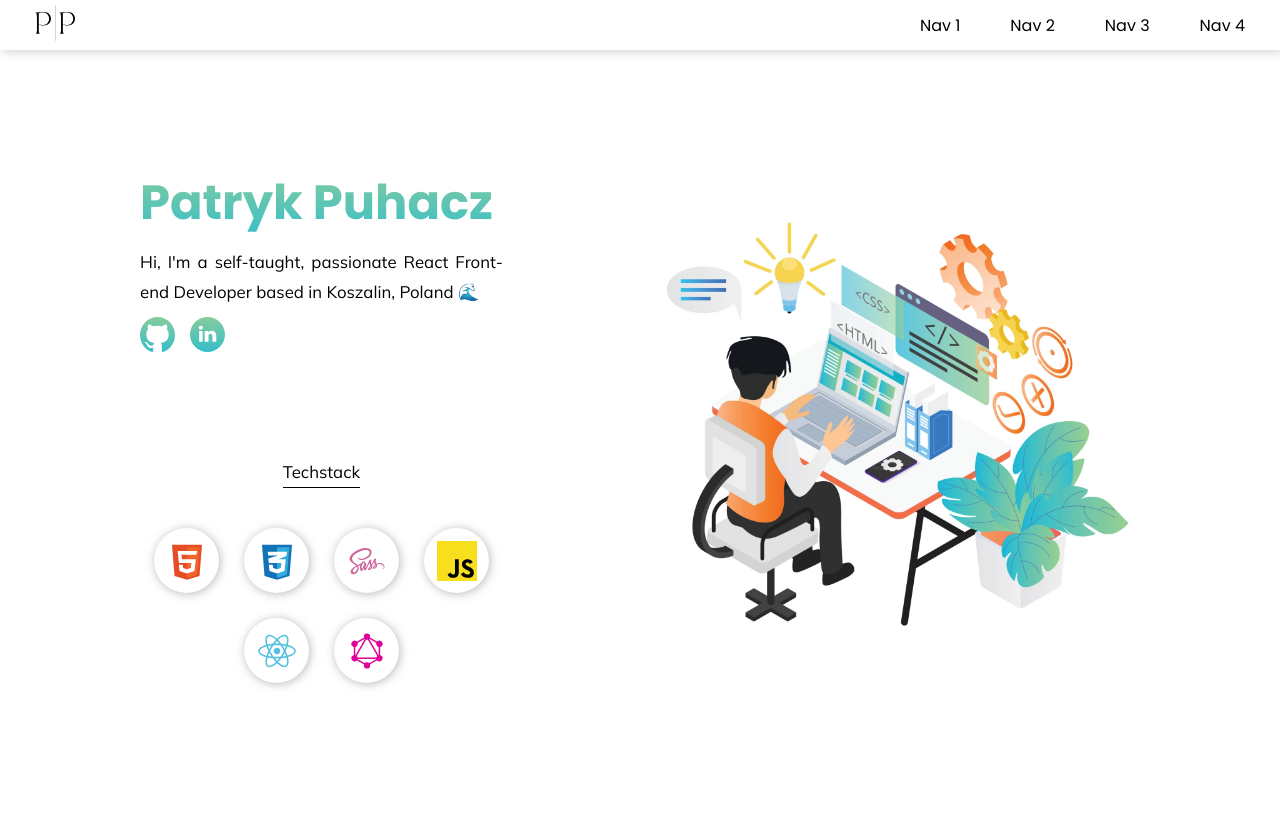
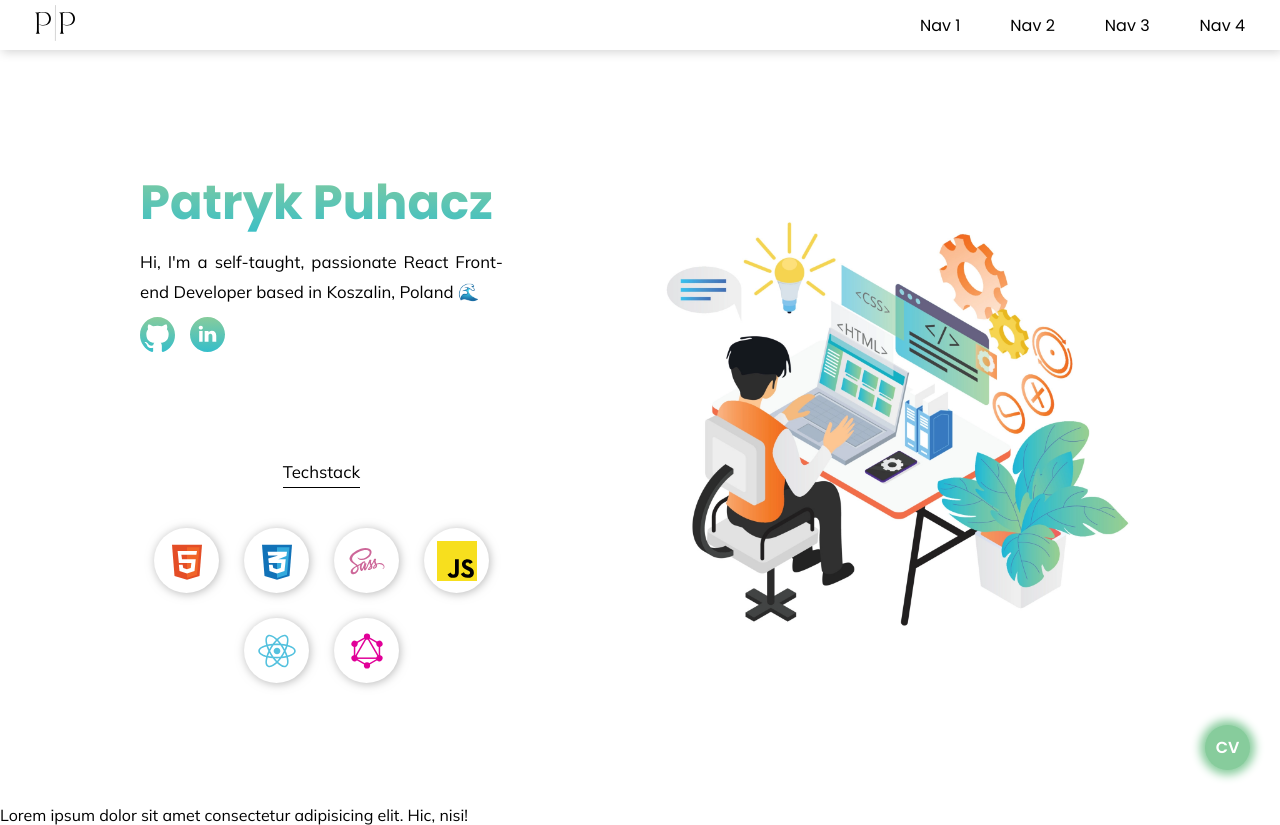
Before and after one commit to ppuhacz/portfolio, a React (Create React App) app: page / in a window 1280 px wide. Built offline with nearby package versions, Linux system fonts and the light colour scheme.

Commit message:
Adde cv button

```diff
--- a/src/App.scss
+++ b/src/App.scss
@@ -0,0 +1,8 @@
+@import "./styles/variables.scss";
+
+.gradient-text {
+  background: -webkit-linear-gradient($greenBackground, $blueBackground);
+  background-clip: text;
+  -webkit-background-clip: text;
+  -webkit-text-fill-color: transparent;
+}
--- a/src/App.tsx
+++ b/src/App.tsx
@@ -2,6 +2,8 @@ import React from "react";
 import "./App.scss";
 import Title from "./components/title/title";
 import Header from "./components/header/header";
+import CVButton from "./components/cv-button/cv-button";
+import AboutMe from "./components/about-me/about-me";
 
 function App() {
   return (
@@ -9,6 +11,8 @@ function App() {
       <Header />
       <main>
         <Title />
+        <AboutMe />
+        <CVButton />
       </main>
     </div>
   );
--- /dev/null
+++ b/src/components/about-me/about-me.tsx
@@ -0,0 +1,24 @@
+import React from "react";
+import { motion } from "framer-motion";
+
+const AboutMe = () => {
+  return (
+    <section id='about-me'>
+      <motion.div
+        className='about-me-container'
+        initial={{ y: 50, opacity: 0 }}
+        whileInView={{ y: 0, opacity: 1 }}
+        viewport={{ once: true }}
+        transition={{ duration: 1 }}
+      >
+        <div className='about-me-wrapper'>
+          <div className='lorem'>
+            Lorem ipsum dolor sit amet consectetur adipisicing elit. Hic, nisi!
+          </div>
+        </div>
+      </motion.div>
+    </section>
+  );
+};
+
+export default AboutMe;
--- /dev/null
+++ b/src/components/cv-button/cv-button.tsx
@@ -0,0 +1,19 @@
+import React from "react";
+import "./styles/cv-button-styles.scss";
+
+const CVButton = () => {
+  const CVLink =
+    "https://drive.google.com/file/d/1hUDS3STqHinKQw7TMH8Q76LbmuoEMDvh/view?usp=sharing";
+
+  return (
+    <a href={CVLink}>
+      <div className='cv-button-wrapper'>
+        <div className='cv-button'>
+          <h4>CV</h4>
+        </div>
+      </div>
+    </a>
+  );
+};
+
+export default CVButton;
--- /dev/null
+++ b/src/components/cv-button/styles/cv-button-styles.scss
@@ -0,0 +1,38 @@
+@import '../../../styles/variables.scss';
+
+.cv-button-wrapper {
+  width: 45px;
+  height: 45px;
+  position: fixed;
+  bottom: 30px;
+  right: 30px;
+  border-radius: 50%;
+  display: flex;
+  align-items: center;
+  justify-content: center;
+  animation-name: glow;
+  animation-duration: 2s;
+  animation-iteration-count: infinite;
+  animation-direction: alternate;
+  background-color: $greenBackground;
+
+  a {
+    text-decoration: none;
+  }
+
+  h4{
+    color: white;
+    font-family: Poppins, Mulish, sans-serif;
+    font-weight: 600;
+  }
+}
+
+@keyframes glow {
+  from {
+    box-shadow: 0 0 10px 0 $greenBackground;
+  }
+
+  to {
+    box-shadow: 0 0 10px 5px $greenBackground;
+  }
+}
--- a/src/components/header/header.tsx
+++ b/src/components/header/header.tsx
@@ -9,7 +9,7 @@ const Header = () => {
   const listItems = (
     <>
       <li>
-        <a href='#'>Nav 1</a>
+        <a href='#home'>Nav 1</a>
       </li>
       <li>
         <a href='#'>Nav 2</a>
@@ -27,7 +27,7 @@ const Header = () => {
     <header>
       <div className='header-container'>
         <div className='header-logo'>
-          <a href='#title'>
+          <a href='#home'>
             <img src={logo} alt='Patryk Puhacz' width='40' />
           </a>
         </div>
--- a/src/components/header/styles/header-styles.scss
+++ b/src/components/header/styles/header-styles.scss
@@ -3,7 +3,7 @@ header {
   width: 100%;
   box-shadow: 2px 2px 10px #0000002d;
   height: 50px;
-  position: sticky;
+  position: fixed;
   top: 0;
   z-index: 99;
   background-color: #fff;
--- a/src/components/tech-stack/styles/tech-stack-styles.scss
+++ b/src/components/tech-stack/styles/tech-stack-styles.scss
@@ -1,40 +1,4 @@
 @import "../../../styles/variables.scss";
-
-// .tech-stack-container {
-//   margin-top: 80px;
-//   .tech-stack-wrapper {
-//     display: flex;
-//     align-items: center;
-
-//     p {
-//       padding-right: 20px;
-//       margin-right: 70px;
-//       border-right: 1px solid black;
-//     }
-
-//     ul {
-//       padding: 0;
-//       margin: 0;
-//       display: flex;
-//       list-style-type: none;
-//       justify-content: center;
-//       gap: 25px;
-
-//     }
-
-//     li {
-//       display: flex;
-//       justify-content: center;
-//       box-shadow: 1px 1px 10px #8080808e;
-//       border-radius: 50%;
-//       display: flex;
-//       align-items: center;
-//       height: 65px;
-//       width: 65px;
-//       color: $orangeBackground
-//     }
-//   }
-// }
 
 .tech-stack-container {
 
@@ -43,10 +7,9 @@
     display: flex;
     flex-direction: column;
     align-items: center;
+    cursor: pointer;
 
     p {
-      // padding-right: 20px;
-      // margin-right: 70px;
       margin-bottom: 40px;
       border-bottom: 1px solid black;
     }
--- a/src/components/title/styles/title-styles.scss
+++ b/src/components/title/styles/title-styles.scss
@@ -2,6 +2,7 @@
 
 .title-container {
   width: 100%;
+  padding-top: 50px;
   height: calc(100vh - 50px);
   display: flex;
   align-items: center;
@@ -23,10 +24,7 @@
         font-family: Poppins, Mulish, sans-serif;
         font-size: 3rem;
         margin: 0 0 8px 0;
-        background: -webkit-linear-gradient($greenBackground, $blueBackground);
-        background-clip: text;
-        -webkit-background-clip: text;
-        -webkit-text-fill-color: transparent;
+
       }
       span {
         line-height: 30px;
--- a/src/components/title/title.tsx
+++ b/src/components/title/title.tsx
@@ -8,18 +8,20 @@ import "./styles/title-styles.scss";
 
 const Title = () => {
   return (
+    <section id='home'>
       <div className='title-container'>
         <motion.div
           className='title-wrapper'
           initial={{ y: 50, opacity: 0 }}
           whileInView={{ y: 0, opacity: 1 }}
+          viewport={{ once: true }}
           transition={{ duration: 1 }}
         >
           <div className='title-personal-info-wrapper'>
-          <h1>Patryk Puhacz</h1>
+            <h1 className='gradient-text'>Patryk Puhacz</h1>
             <span>
-            Hi, I'm a self-taught, passionate React Front-end Developer based in
-            Koszalin, Poland 🌊
+              Hi, I'm a self-taught, passionate React Front-end Developer based
+              in Koszalin, Poland 🌊
             </span>
             <div className='social-media-wrapper'>
               <span>
@@ -52,6 +54,7 @@ const Title = () => {
           </div>
         </motion.div>
       </div>
+    </section>
   );
 };
 
```
Lines whose indentation alone changed are shown as unchanged.
